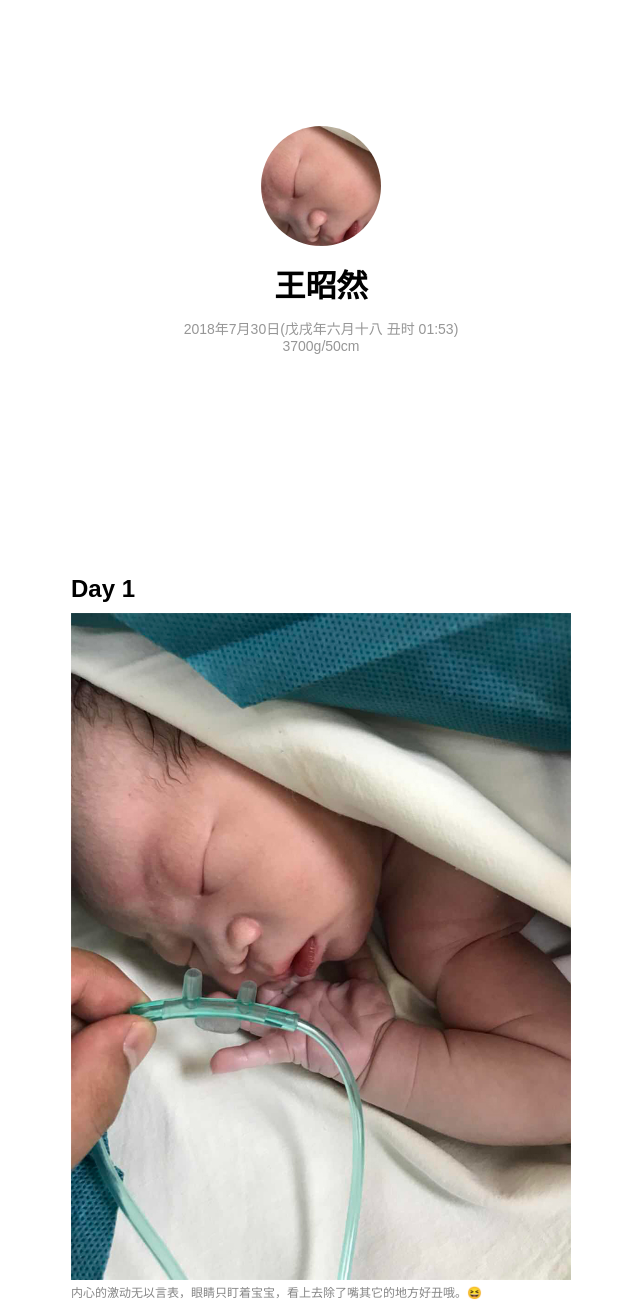
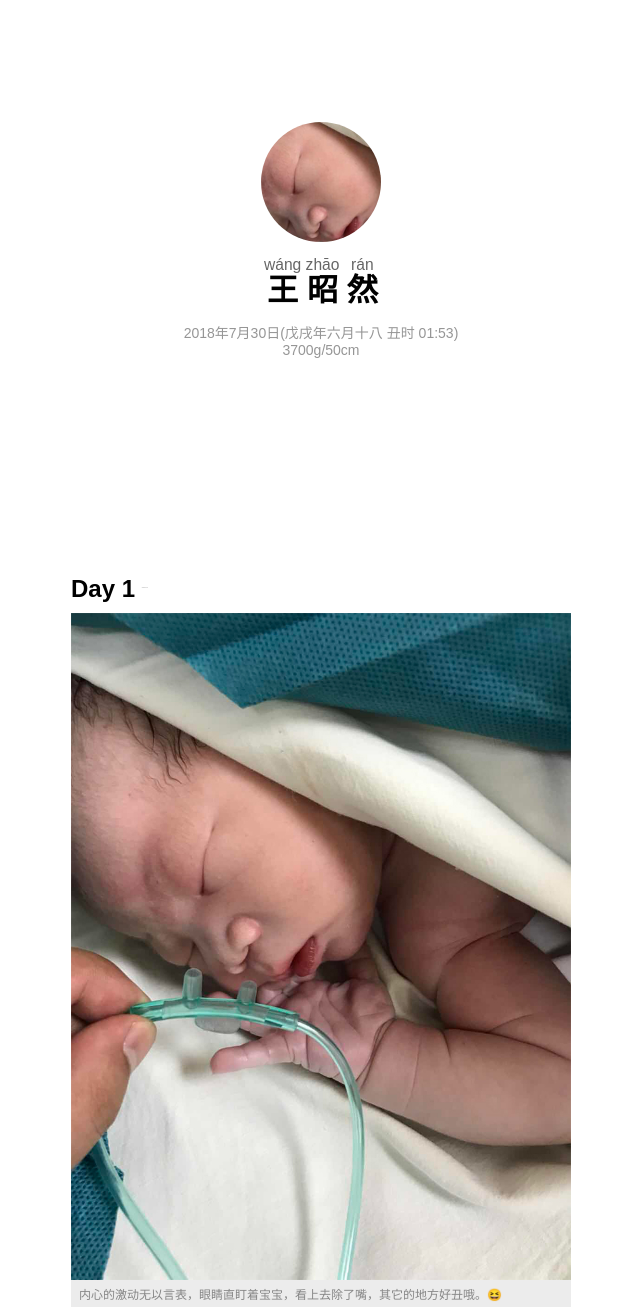
Before and after one commit to jaywcjlove/baby, a plain HTML site: page index.html in a window 1280 px wide. Shown: the part 80-1390 px from the top of the page, without its empty margins (319-959 px from the left). Drawn offline with Linux system fonts and the light colour scheme.

Commit message:
Update index.html

```diff
--- a/index.css
+++ b/index.css
@@ -4,7 +4,7 @@ body,html{
   font-size: 12px;
   font-family: Avenir Next,PingFang SC,Hiragino Sans GB,Droid Sans Fallback,Microsoft YaHei,sans-serif;
 }
-ul,li{list-style: none;}
+ul,li {list-style: none;}
 table {
   border-spacing: 0;
   border-collapse: collapse;
@@ -17,12 +17,14 @@ table {
 }
 .header img.avatar{height: 10rem;width: 10rem;margin: 0 0 1.0rem 0;border-radius: 50%;}
 .header h1{font-size: 2.6rem;font-weight: 900;padding: 0 0 1.0rem 0;}
+.header h1 rt{font-weight: normal; color: #666;}
 .header p{color: #969696;font-size: 14px;}
 
 .photo > div, .footer {max-width: 500px; margin: 0 auto;padding: 0 1.0rem;}
 .photo {padding-bottom: 2rem;}
-.photo > div img{width: 100%;}
-.photo > div p{color: #868686;}
+.photo > div img{width: 100%; background-color: #868686; display: block;}
+.photo > div p{color: #868686;background-color: #ececec; padding: 5px 8px;}
 .photo > div h2{font-size: 24px;padding: 15px 0 10px 0;}
+.photo > div h2 sup {font-weight: normal;font-size: 0.1rem;color: #868686;}
 
 .footer {text-align: center;padding-bottom: 4rem;color: #868686;}
--- a/index.html
+++ b/index.html
@@ -12,8 +12,12 @@
     <tbody>
       <tr>
         <td>
-          <img class="avatar" src="./images/avatar.jpg">
-          <h1>王昭然</h1>
+          <img class="avatar" alt="王昭然" src="./images/avatar.jpg">
+          <h1>
+            <ruby>王<rt>wáng</rt></ruby>
+            <ruby>昭<rt>zhāo</rt></ruby>
+            <ruby>然<rt>rán</rt></ruby>
+          </h1>
           <p>2018年7月30日(戊戌年六月十八 丑时 01:53)</p>
           <p>3700g/50cm</p>
         </td>
@@ -22,9 +26,9 @@
   </table>
   <div class="photo">
     <div>
-      <h2>Day 1</h2>
-      <img src="images/day1.jpg" />
-      <p>内心的激动无以言表，眼睛只盯着宝宝，看上去除了嘴其它的地方好丑哦。😆</p>
+      <h2>Day 1 <sup>2018-07-30</sup></h2>
+      <img alt="王昭然" src="images/day1.jpg" />
+      <p>内心的激动无以言表，眼睛直盯着宝宝，看上去除了嘴，其它的地方好丑哦。😆</p>
     </div>
   </div>
   <div class="footer">
```
